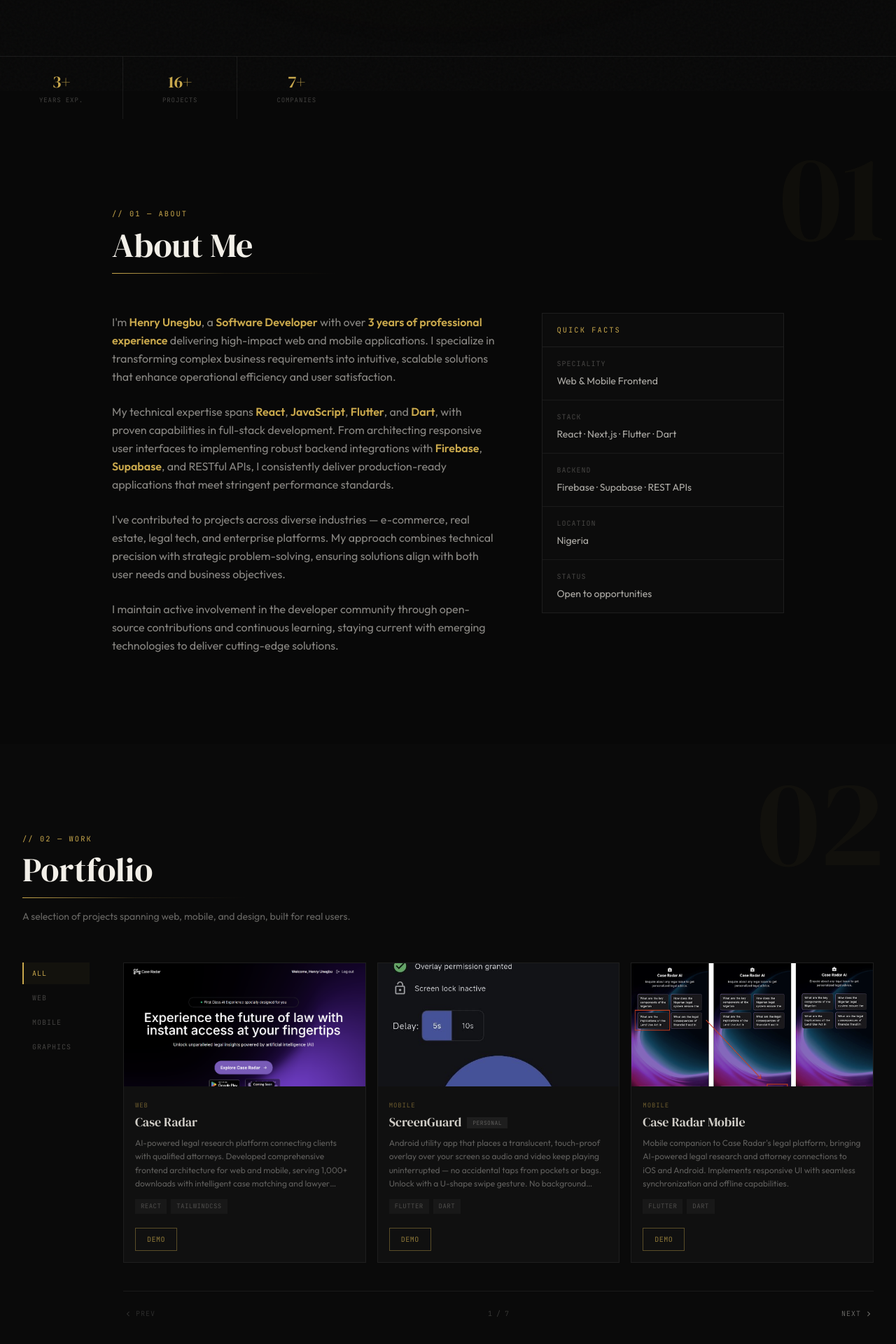
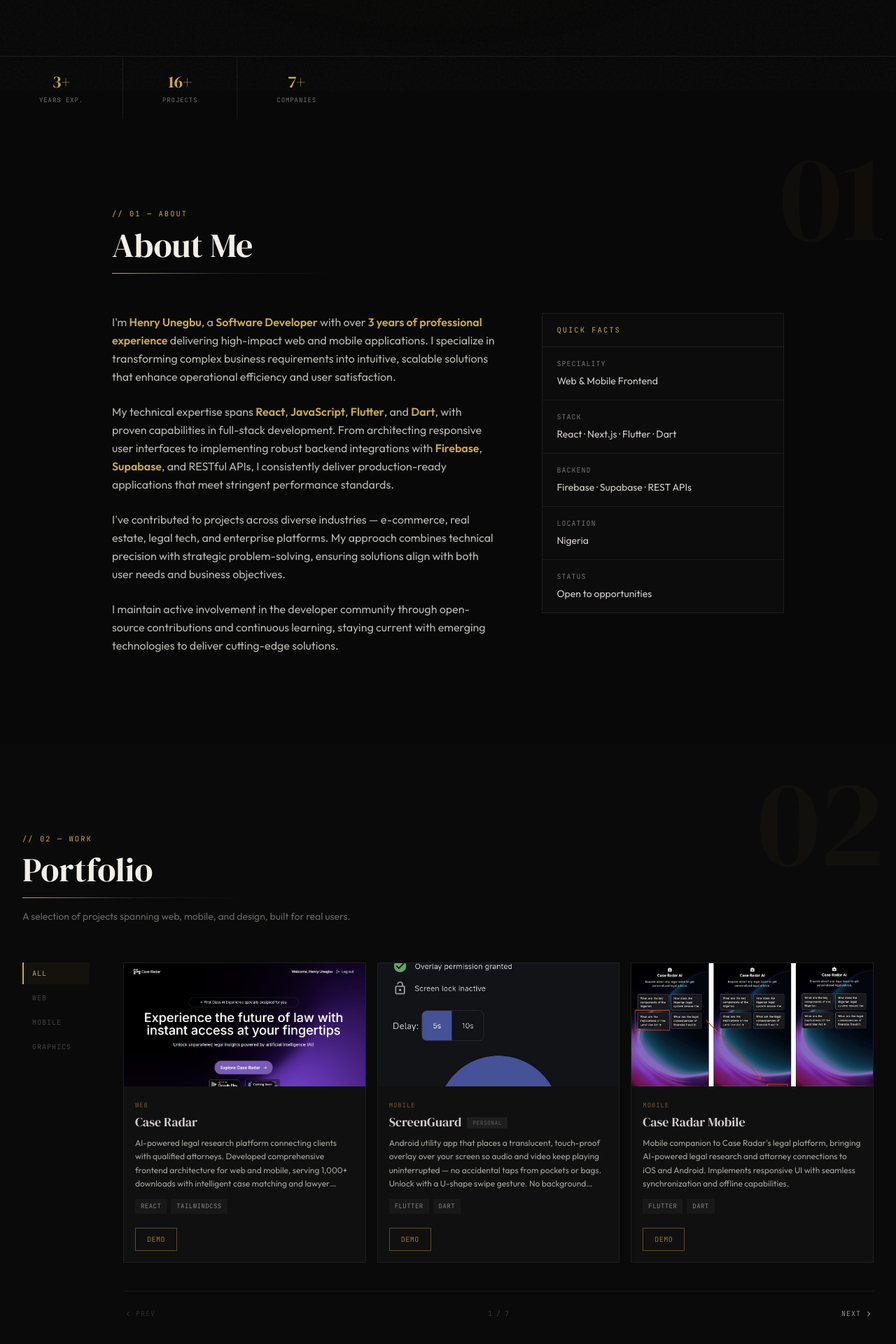
Before and after one commit to Henryikenna/my-portfolio-1, a React (Vite) app: page / in a window 1280 px wide. Shown: the part 670-2590 px from the top of the page at 70% size. Built offline with nearby package versions, Linux system fonts and the light colour scheme.

Commit message:
update to design

```diff
--- a/src/components/About.jsx
+++ b/src/components/About.jsx
@@ -30,7 +30,7 @@ const About = () => {
           {/* Bio text */}
           <div className="md:col-span-3 space-y-6">
             <FadeInSection delay={100}>
-              <p className="about-text text-warm-white/55 leading-relaxed text-base">
+              <p className="about-text text-warm-white/75 leading-relaxed text-base">
                 I'm <b>Henry Unegbu</b>, a <b>Software Developer</b> with over{" "}
                 <b>3 years of professional experience</b> delivering high-impact web and mobile
                 applications. I specialize in transforming complex business requirements into
@@ -40,7 +40,7 @@ const About = () => {
             </FadeInSection>
 
             <FadeInSection delay={200}>
-              <p className="about-text text-warm-white/55 leading-relaxed text-base">
+              <p className="about-text text-warm-white/75 leading-relaxed text-base">
                 My technical expertise spans <b>React</b>, <b>JavaScript</b>, <b>Flutter</b>, and{" "}
                 <b>Dart</b>, with proven capabilities in full-stack development. From architecting
                 responsive user interfaces to implementing robust backend integrations with{" "}
@@ -50,7 +50,7 @@ const About = () => {
             </FadeInSection>
 
             <FadeInSection delay={300}>
-              <p className="about-text text-warm-white/55 leading-relaxed text-base">
+              <p className="about-text text-warm-white/75 leading-relaxed text-base">
                 I've contributed to projects across diverse industries — e-commerce, real estate,
                 legal tech, and enterprise platforms. My approach combines technical precision with
                 strategic problem-solving, ensuring solutions align with both user needs and
@@ -59,7 +59,7 @@ const About = () => {
             </FadeInSection>
 
             <FadeInSection delay={400}>
-              <p className="about-text text-warm-white/55 leading-relaxed text-base">
+              <p className="about-text text-warm-white/75 leading-relaxed text-base">
                 I maintain active involvement in the developer community through open-source
                 contributions and continuous learning, staying current with emerging technologies
                 to deliver cutting-edge solutions.
@@ -77,10 +77,10 @@ const About = () => {
                 <ul className="divide-y divide-[#1a1a1a]">
                   {quickFacts.map(({ label, value }, i) => (
                     <li key={i} className="px-5 py-4">
-                      <span className="font-mono text-[10px] uppercase tracking-widest text-warm-white/25 block mb-1">
+                      <span className="font-mono text-[10px] uppercase tracking-widest text-warm-white/45 block mb-1">
                         {label}
                       </span>
-                      <span className="text-warm-white/70 text-sm">{value}</span>
+                      <span className="text-warm-white/85 text-sm">{value}</span>
                     </li>
                   ))}
                 </ul>
--- a/src/components/Contact.jsx
+++ b/src/components/Contact.jsx
@@ -163,7 +163,7 @@ const Contact = () => {
                       download={download}
                       target="_blank"
                       rel="noreferrer"
-                      className="group flex items-center gap-4 text-warm-white/35 hover:text-gold transition-colors duration-300"
+                      className="group flex items-center gap-4 text-warm-white/60 hover:text-gold transition-colors duration-300"
                     >
                       <span className="shrink-0">{icon}</span>
                       <span className="font-mono text-xs uppercase tracking-wider group-hover:translate-x-1 transition-transform duration-300">
--- a/src/components/Home.jsx
+++ b/src/components/Home.jsx
@@ -65,7 +65,7 @@ const Home = () => {
 
           <div className="gold-line w-24 my-5" />
 
-          <p className="text-warm-white/40 text-sm md:text-base max-w-sm leading-relaxed mb-8">
+          <p className="text-warm-white/65 text-sm md:text-base max-w-sm leading-relaxed mb-8">
             Building web & mobile frontends that are fast, precise, and remembered.
           </p>
 
@@ -120,7 +120,7 @@ const Home = () => {
               }`}
             >
               <span className="font-display text-2xl text-gold">{stat.value}</span>
-              <span className="font-mono text-[9px] uppercase tracking-widest text-warm-white/25 mt-1">
+              <span className="font-mono text-[9px] uppercase tracking-widest text-warm-white/45 mt-1">
                 {stat.label}
               </span>
             </div>
--- a/src/components/ProjectShowcase.jsx
+++ b/src/components/ProjectShowcase.jsx
@@ -398,7 +398,7 @@ const ProjectShowcase = () => {
                   </div>
 
                   <p
-                    className="text-warm-white/35 text-xs leading-relaxed mb-3"
+                    className="text-warm-white/65 text-xs leading-relaxed mb-3"
                     style={{
                       display: "-webkit-box",
                       WebkitBoxOrient: "vertical",
@@ -414,7 +414,7 @@ const ProjectShowcase = () => {
                     {project.technologies.map((tech, i) => (
                       <span
                         key={i}
-                        className="font-mono text-[9px] uppercase tracking-wider px-2 py-1 bg-[#181818] text-warm-white/25 shrink-0"
+                        className="font-mono text-[9px] uppercase tracking-wider px-2 py-1 bg-[#181818] text-warm-white/50 shrink-0"
                       >
                         {tech}
                       </span>
@@ -447,7 +447,7 @@ const ProjectShowcase = () => {
                             href={project.code}
                             target="_blank"
                             rel="noopener noreferrer"
-                            className="font-mono text-[10px] uppercase tracking-wider px-4 py-2 border border-[#2a2a2a] text-warm-white/35 hover:border-[#3a3a3a] hover:text-warm-white/60 transition-all duration-200"
+                            className="font-mono text-[10px] uppercase tracking-wider px-4 py-2 border border-[#2a2a2a] text-warm-white/55 hover:border-[#3a3a3a] hover:text-warm-white/80 transition-all duration-200"
                           >
                             Code
                           </a>
@@ -466,7 +466,7 @@ const ProjectShowcase = () => {
               className={`flex items-center gap-1 font-mono text-[10px] uppercase tracking-widest transition-all duration-200 ${
                 currentPage === 0
                   ? "text-warm-white/15 cursor-not-allowed"
-                  : "text-warm-white/40 hover:text-gold cursor-pointer"
+                  : "text-warm-white/60 hover:text-gold cursor-pointer"
               }`}
               onClick={() => handlePageChange(-1)}
               disabled={currentPage === 0}
@@ -482,7 +482,7 @@ const ProjectShowcase = () => {
               className={`flex items-center gap-1 font-mono text-[10px] uppercase tracking-widest transition-all duration-200 ${
                 currentPage >= totalPages - 1
                   ? "text-warm-white/15 cursor-not-allowed"
-                  : "text-warm-white/40 hover:text-gold cursor-pointer"
+                  : "text-warm-white/60 hover:text-gold cursor-pointer"
               }`}
               onClick={() => handlePageChange(1)}
               disabled={currentPage >= totalPages - 1}
@@ -569,7 +569,7 @@ const ProjectShowcase = () => {
                 {selectedProject.description && (
                   <div className="mb-7">
                     <span className="section-eyebrow mb-3">About</span>
-                    <p className="text-warm-white/50 leading-relaxed text-sm">
+                    <p className="text-warm-white/75 leading-relaxed text-sm">
                       {selectedProject.description}
                     </p>
                   </div>
@@ -582,7 +582,7 @@ const ProjectShowcase = () => {
                     {selectedProject.technologies.map((tech, i) => (
                       <span
                         key={i}
-                        className="font-mono text-[10px] uppercase tracking-wider px-3 py-1.5 border border-[#2a2a2a] text-warm-white/40"
+                        className="font-mono text-[10px] uppercase tracking-wider px-3 py-1.5 border border-[#2a2a2a] text-warm-white/65"
                       >
                         {tech}
                       </span>
@@ -607,7 +607,7 @@ const ProjectShowcase = () => {
                       href={selectedProject.code}
                       target="_blank"
                       rel="noopener noreferrer"
-                      className="flex-1 min-w-[120px] text-center font-mono text-[11px] uppercase tracking-widest px-6 py-3 border border-[#2a2a2a] text-warm-white/40 hover:border-[#3a3a3a] hover:text-warm-white/70 transition-all duration-300"
+                      className="flex-1 min-w-[120px] text-center font-mono text-[11px] uppercase tracking-widest px-6 py-3 border border-[#2a2a2a] text-warm-white/60 hover:border-[#3a3a3a] hover:text-warm-white/85 transition-all duration-300"
                     >
                       View Code
                     </a>
--- a/src/components/SocialLinks.jsx
+++ b/src/components/SocialLinks.jsx
@@ -56,7 +56,7 @@ const SocialLinks = () => {
             className={`flex justify-between items-center w-36 h-11 px-4 ml-[-104px] bg-[#0e0e0e] border border-[#222] border-r-0 cursor-pointer hover:ml-[-4px] transition-all duration-300 hover:bg-surface-2 ${style || ""}`}
           >
             <a
-              className="flex justify-between items-center w-full text-warm-white/30 hover:text-gold transition-colors duration-300"
+              className="flex justify-between items-center w-full text-warm-white/55 hover:text-gold transition-colors duration-300"
               href={href}
               download={download}
               target="_blank"
```
Also changed, not shown: src/components/Experience.jsx (+6 -6 lines), src/components/Technologies.jsx (+4 -4 lines).
